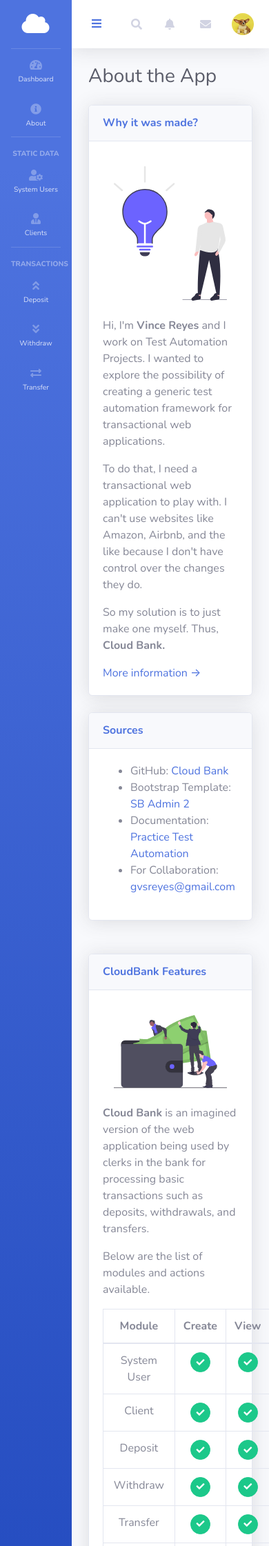
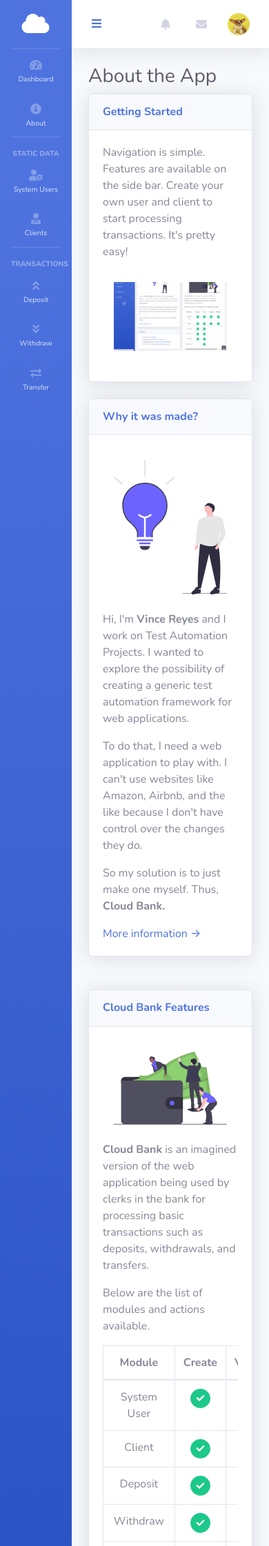
Before and after one commit to cloud-vr/cloudbank, a Django app: page /bank/about in a window 390 px wide. Shown: the top 2242 px of the page at 69% size. Run offline with Django 3.2, Linux system fonts and the light colour scheme; some libraries are stand-ins or nearby versions.

Commit message:
mobile layout check and fixed
debug set to false

```diff
--- a/mysite/bank/static/bank/js/demo/chart-area-demo.js
+++ b/mysite/bank/static/bank/js/demo/chart-area-demo.js
@@ -78,7 +78,7 @@ var myLineChart = new Chart(ctx, {
           padding: 10,
           // Include a dollar sign in the ticks
           callback: function(value, index, values) {
-            return '$' + number_format(value);
+            return 'P' + number_format(value);
           }
         },
         gridLines: {
@@ -110,7 +110,7 @@ var myLineChart = new Chart(ctx, {
       callbacks: {
         label: function(tooltipItem, chart) {
           var datasetLabel = chart.datasets[tooltipItem.datasetIndex].label || '';
-          return datasetLabel + ': $' + number_format(tooltipItem.yLabel);
+          return datasetLabel + ': P' + number_format(tooltipItem.yLabel);
         }
       }
     }
--- a/mysite/bank/static/bank/js/demo/chart-bar-demo.js
+++ b/mysite/bank/static/bank/js/demo/chart-bar-demo.js
@@ -73,7 +73,7 @@ var myBarChart = new Chart(ctx, {
           padding: 10,
           // Include a dollar sign in the ticks
           callback: function(value, index, values) {
-            return '$' + number_format(value);
+            return 'P' + number_format(value);
           }
         },
         gridLines: {
@@ -103,7 +103,7 @@ var myBarChart = new Chart(ctx, {
       callbacks: {
         label: function(tooltipItem, chart) {
           var datasetLabel = chart.datasets[tooltipItem.datasetIndex].label || '';
-          return datasetLabel + ': $' + number_format(tooltipItem.yLabel);
+          return datasetLabel + ': P' + number_format(tooltipItem.yLabel);
         }
       }
     },
--- a/mysite/bank/templates/bank/about.html
+++ b/mysite/bank/templates/bank/about.html
@@ -8,6 +8,21 @@
 {%block content %}
 <div class="row">
     <div class="col-lg-6 mb-4">
+
+        <!-- Getting Started -->
+        <div class="card shadow mb-4">
+            <div class="card-header py-3">
+                <h6 class="m-0 font-weight-bold text-primary">Getting Started</h6>
+            </div>
+            <div class="card-body">
+                <p>Navigation is simple. Features are available on the side bar. Create your own user and client to
+                    start processing transactions. It's pretty easy!</p>
+                <img class="img-fluid px-3 px-sm-4 mt-3 mb-4" style="width: 40rem;"
+                     src="img/cloudbank-tour.gif" alt="">
+
+
+            </div>
+        </div>
 
         <!-- Why it was made? -->
         <div class="card shadow mb-4">
@@ -20,55 +35,36 @@
                          src="img/undraw_lightbulb_moment_evxr.svg" alt="">
                 </div>
                 <p>Hi, I'm <strong>Vince Reyes</strong> and I work on Test Automation Projects.
-                    I wanted to explore the possibility of creating a generic test automation framework for
-                    transactional web applications.
+                    I wanted to explore the possibility of creating a generic test automation framework for web applications.
                 </p>
-                <p>To do that, I need a transactional web application to play with.
-                    I can't use websites like Amazon, Airbnb, and the like because I don't have control over the changes
-                    they do.
+                <p>To do that, I need a web application to play with. I can't use websites like Amazon, Airbnb,
+                    and the like because I don't have control over the changes they do.
                 </p>
                 <p>
                     So my solution is to just make one myself. Thus, <strong>Cloud Bank.</strong>
                 </p>
-                <a target="_blank" rel="nofollow" href="https://medium.com/@vincereyes">More information &rarr;</a>
-            </div>
-        </div>
-
-        <!-- Source -->
-        <div class="card shadow mb-4">
-            <div class="card-header py-3">
-                <h6 class="m-0 font-weight-bold text-primary">Sources</h6>
-            </div>
-            <div class="card-body">
-                <ul>
-                    <li>GitHub: <a href="https://github.com/cloud-vr/CloudBank" target="_blank">Cloud Bank</a></li>
-                    <li>Bootstrap Template: <a href="https://startbootstrap.com/themes/sb-admin-2/" target="_blank">SB
-                        Admin 2</a></li>
-                    <li>Documentation: <a href="https://medium.com/@vincereyes" target="_blank">Practice Test
-                        Automation</a></li>
-                    <li>For Collaboration: <a href="{% url 'bank:about' %}">gvsreyes@gmail.com</a></li>
-                </ul>
-<!--                <p></p>-->
+                <a target="_blank" rel="nofollow" href="https://medium.com/@vincereyes/practice-test-automation-f87915801e3?sk=96ecb51355fe9bab4b915bc3daf1b535">More information &rarr;</a>
             </div>
         </div>
     </div>
 
     <div class="col-lg-6 mb-4">
-        <!-- Approach -->
+        <!-- CloudBank Features -->
         <div class="card shadow mb-4">
             <div class="card-header py-3">
-                <h6 class="m-0 font-weight-bold text-primary">CloudBank Features</h6>
+                <h6 class="m-0 font-weight-bold text-primary">Cloud Bank Features</h6>
             </div>
             <div class="card-body">
                 <div class="text-center">
                     <img class="img-fluid px-3 px-sm-4 mt-3 mb-4" style="width: 25rem;"
                          src="img/undraw_wallet_aym5.svg" alt="">
                 </div>
-                <p><strong>Cloud Bank</strong> is an imagined version of the web application being used by clerks in the bank for processing
+                <p><strong>Cloud Bank</strong> is an imagined version of the web application being used by clerks in the
+                    bank for processing
                     basic transactions such as deposits, withdrawals, and transfers.
                 </p>
                 <p>Below are the list of modules and actions available.</p>
-
+                <div class="table-responsive">
                     <table class="table table-bordered" id="dataTable" width="100%" cellspacing="0">
                         <thead>
                         <tr class="text-center">
@@ -174,5 +170,24 @@
                 </div>
             </div>
         </div>
+
+        <!-- Source -->
+        <div class="card shadow mb-4">
+            <div class="card-header py-3">
+                <h6 class="m-0 font-weight-bold text-primary">Sources</h6>
+            </div>
+            <div class="card-body">
+                <ul>
+                    <li>GitHub: <a href="https://github.com/cloud-vr/CloudBank" target="_blank">Cloud Bank</a></li>
+                    <li>Bootstrap Template: <a href="https://startbootstrap.com/themes/sb-admin-2/" target="_blank">SB
+                        Admin 2</a></li>
+                    <li>Project Article: <a href="https://medium.com/@vincereyes/practice-test-automation-f87915801e3?sk=96ecb51355fe9bab4b915bc3daf1b535" target="_blank">Practice Test
+                        Automation</a></li>
+                    <li>For Collaboration: <a href="{% url 'bank:about' %}">gvsreyes@gmail.com</a></li>
+                </ul>
+                <!--                <p></p>-->
+            </div>
+        </div>
+    </div>
 </div>
 {% endblock %}
--- a/mysite/bank/templates/bank/base/base_template.html
+++ b/mysite/bank/templates/bank/base/base_template.html
@@ -187,10 +187,6 @@
 
                     <!-- Nav Item - Search Dropdown (Visible Only XS) -->
                     <li class="nav-item dropdown no-arrow d-sm-none">
-                        <a class="nav-link dropdown-toggle" href="#" id="searchDropdown" role="button"
-                           data-toggle="dropdown" aria-haspopup="true" aria-expanded="false">
-                            <i class="fas fa-search fa-fw"></i>
-                        </a>
                         <!-- Dropdown - Messages -->
                         <div class="dropdown-menu dropdown-menu-right p-3 shadow animated--grow-in"
                              aria-labelledby="searchDropdown">
@@ -241,7 +237,7 @@
                         <!-- Dropdown - User Information -->
                         <div class="dropdown-menu dropdown-menu-right shadow animated--grow-in"
                              aria-labelledby="userDropdown">
-                            <a class="dropdown-item" href="#">
+                            <a class="dropdown-item" href="{% url 'bank:user_update' user.id %}">
                                 <i class="fas fa-user fa-sm fa-fw mr-2 text-gray-400"></i>
                                 Profile
                             </a>
@@ -262,7 +258,7 @@
             <div class="container-fluid">
 
                 <!-- Page Heading -->
-                <h1 class="h3 mb-4 text-gray-800">{% block content_title %}{% endblock %}</h1>
+                <h1 class="h3 mb-2 text-gray-800">{% block content_title %}{% endblock %}</h1>
                 {% block content %}{% endblock %}
             </div>
             <!-- /.container-fluid -->
--- a/mysite/bank/templates/bank/user_update.html
+++ b/mysite/bank/templates/bank/user_update.html
@@ -3,7 +3,7 @@
 
 {% block title %}Create System User{% endblock %}
 
-{% block content_title %}Create System User{% endblock %}
+{% block content_title %}Update System User{% endblock %}
 
 {% block obj_details_title %}User{% endblock %}
 
--- a/mysite/bank/urls.py
+++ b/mysite/bank/urls.py
@@ -5,6 +5,9 @@ from . import views
 app_name = 'bank'
 
 urlpatterns = [
+    # Authentication
+    path('login', views.login_view, name='login'),
+    path('logout', views.logout_view, name='logout'),
     # Dashboard
     path('dashboard', views.dashboard_view, name='dashboard'),
     # About
@@ -14,8 +17,6 @@ urlpatterns = [
     path('user_create', views.UserCreate.as_view(), name='user_create'),
     path('user_update/<int:pk>/', views.UserUpdate.as_view(), name='user_update'),
     path('user_delete/<int:pk>/', views.UserDelete.as_view(), name='user_delete'),
-    path('login', views.login_view, name='login'),
-    path('logout', views.logout_view, name='logout'),
     # Client
     path('client_list', views.ClientList.as_view(), name='client_list'),
     path('client_create', views.ClientCreate.as_view(), name='client_create'),
--- a/mysite/bank/views.py
+++ b/mysite/bank/views.py
@@ -4,6 +4,7 @@ from django.contrib.auth.forms import UserCreationForm, AuthenticationForm
 from django.contrib.auth.mixins import LoginRequiredMixin
 from django.contrib.auth.models import User
 from django.shortcuts import render, redirect, get_object_or_404
+from django.urls import reverse_lazy
 from django.views.generic import ListView
 from django.views.generic.edit import FormView, CreateView, UpdateView, DeleteView
 
@@ -18,7 +19,8 @@ class UserList(LoginRequiredMixin, ListView):
 
     def get_queryset(self):
         if 'q' in self.request.GET:
-            return User.objects.filter(pk=self.request.GET['q'])
+            if isinstance(self.request.GET['q'], int):
+                return User.objects.filter(pk=self.request.GET['q'])
         else:
             return User.objects.all()
 
@@ -47,7 +49,7 @@ class UserUpdate(LoginRequiredMixin, UpdateView):
 class UserDelete(LoginRequiredMixin, DeleteView):
     model = User
     template_name = 'bank/user_delete.html'
-    success_url = 'http://127.0.0.1:8000/accounts/user_list'  # TODO fix this
+    success_url = reverse_lazy('bank:user_list')
 
     def get_context_data(self, **kwargs):
         context = {'obj_client': self.object, 'id': self.object.id}
@@ -60,8 +62,9 @@ class DepositTransactionList(LoginRequiredMixin, ListView):
 
     def get_queryset(self):
         if 'q' in self.request.GET:
-            l_client = get_object_or_404(models.Client, pk=self.request.GET['q'])
-            return models.DepositTransaction.objects.filter(client=l_client)
+            if isinstance(self.request.GET['q'], int):
+                l_client = get_object_or_404(models.Client, pk=self.request.GET['q'])
+                return models.DepositTransaction.objects.filter(client=l_client)
         else:
             return models.DepositTransaction.objects.all()
 
@@ -109,8 +112,9 @@ class WithdrawTransactionList(LoginRequiredMixin, ListView):
 
     def get_queryset(self):
         if 'q' in self.request.GET:
-            l_client = get_object_or_404(models.Client, pk=self.request.GET['q'])
-            return models.WithdrawTransaction.objects.filter(client=l_client)
+            if isinstance(self.request.GET['q'], int):
+                l_client = get_object_or_404(models.Client, pk=self.request.GET['q'])
+                return models.WithdrawTransaction.objects.filter(client=l_client)
         else:
             return models.WithdrawTransaction.objects.all()
 
@@ -158,8 +162,9 @@ class TransferTransactionList(LoginRequiredMixin, ListView):
 
     def get_queryset(self):
         if 'q' in self.request.GET:
-            l_client = get_object_or_404(models.Client, pk=self.request.GET['q'])
-            return models.TransferTransaction.objects.filter(from_client=l_client)
+            if isinstance(self.request.GET['q'], int):
+                l_client = get_object_or_404(models.Client, pk=self.request.GET['q'])
+                return models.TransferTransaction.objects.filter(from_client=l_client)
         else:
             return models.TransferTransaction.objects.all()
 
@@ -209,7 +214,8 @@ class ClientList(LoginRequiredMixin, ListView):
 
     def get_queryset(self):
         if 'q' in self.request.GET:
-            return models.Client.objects.filter(pk=self.request.GET['q'])
+            if isinstance(self.request.GET['q'], int):
+                return models.Client.objects.filter(pk=self.request.GET['q'])
         else:
             return models.Client.objects.all()
 
@@ -232,7 +238,7 @@ class ClientUpdate(LoginRequiredMixin, UpdateView):
     model = models.Client
     form_class = forms.ClientForm
     template_name = 'bank/client_update.html'
-    success_url = 'http://127.0.0.1:8000/bank/client_list'  # TODO fix this
+    success_url = reverse_lazy('bank:client_list')
 
     def get_context_data(self, **kwargs):
         form = forms.ClientForm(instance=self.object)
@@ -250,7 +256,7 @@ class ClientUpdate(LoginRequiredMixin, UpdateView):
 class ClientDelete(LoginRequiredMixin, DeleteView):
     model = models.Client
     template_name = 'bank/client_delete.html'
-    success_url = 'http://127.0.0.1:8000/bank/client_list'  # TODO fix this
+    success_url = reverse_lazy('bank:client_list')
 
     def get_context_data(self, **kwargs):
         context = {'obj_client': self.object, 'id': self.object.id}
@@ -277,9 +283,30 @@ def logout_view(request):
     logout(request)
     return redirect('bank:login')
 
+
 def about(request):
     return render(request, 'bank/about.html')
 
+
 @login_required(login_url="/bank/login")
 def dashboard_view(request):
-    return render(request, 'bank/dashboard.html')
+    l_deposit_aggregate, l_withdraw_aggregate, l_transfer_aggregate = 0, 0, 0
+    l_deposit_trx_count, l_withdraw_trx_count, l_transfer_trx_count = 0, 0, 0
+    obj_list_deposit_trx = models.DepositTransaction.objects.all()
+    obj_list_withdraw_trx = models.WithdrawTransaction.objects.all()
+    obj_list_transfer_trx = models.TransferTransaction.objects.all()
+    for item in obj_list_deposit_trx:
+        l_deposit_trx_count += 1
+        l_deposit_aggregate += item.deposit_amt
+    for item in obj_list_withdraw_trx:
+        l_withdraw_trx_count += 1
+        l_withdraw_aggregate += item.withdraw_amt
+    for item in obj_list_transfer_trx:
+        l_transfer_trx_count += 1
+        l_transfer_aggregate += item.transfer_amt
+    l_trx_count = l_deposit_trx_count + l_withdraw_trx_count + l_transfer_trx_count
+    l_context = {'l_deposit_aggregate': f'{l_deposit_aggregate:,}',
+                 'l_withdraw_aggregate': f'{l_withdraw_aggregate:,}',
+                 'l_transfer_aggregate': f'{l_transfer_aggregate:,}',
+                 'l_trx_count': l_trx_count,}
+    return render(request, 'bank/dashboard.html', l_context)
--- a/mysite/mysite/settings.py
+++ b/mysite/mysite/settings.py
@@ -22,7 +22,7 @@ BASE_DIR = os.path.dirname(os.path.dirname(os.path.abspath(__file__)))
 SECRET_KEY = '8skh4ihy#vo(zzm9fzovgip9$q_$75s=kbsbkcjd8_%5q%#j=7'
 
 # SECURITY WARNING: don't run with debug turned on in production!
-DEBUG = True
+DEBUG = False
 
 ALLOWED_HOSTS = ['*']
 
```
Also changed, not shown: mysite/bank/forms.py (+11 -2 lines), mysite/bank/templates/bank/base/object_form.html (+12 -13 lines), mysite/bank/templates/bank/base/object_list.html (+5 -4 lines), mysite/bank/templates/bank/dashboard.html (+4 -4 lines), mysite/bank/migrations/0001_initial.py, mysite/bank/static/bank/img/cloudbank-tour.gif (added). Lines whose indentation alone changed are shown as unchanged.
